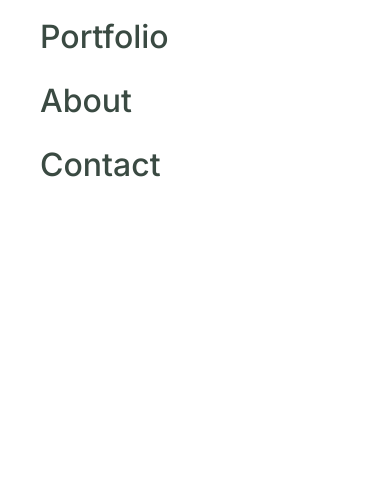
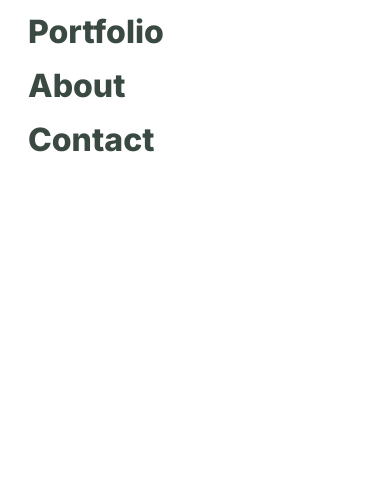
Before and after one commit to harshi0102/Portfolio-Microverse-project, a website: page index.html in a window 390 px wide. Both pictures are taken after a click on the element 359 px from the left and 35 px from the top of the page. Shown: the part 53-550 px from the top of the page. Drawn offline with Linux system fonts and the light colour scheme.

Commit message:
Updated in style.css

```diff
--- a/style.css
+++ b/style.css
@@ -309,16 +309,19 @@ h3 {
   text-align: left;
   display: flex;
 }
-
+#mylink{
+  padding-left: 0px;
+  margin-left: 28px;
+}
 #mobile-menu-container #mylink .mobileiconslinks .mobileicons {
   font-family: 'Inter', sans-serif;
   font-style: normal;
+  font-weight: 600;
   font-size: 32px;
-  line-height: 54px;
+  line-height: 44px;
   display: flex;
   align-items: center;
   color: #3a4a42;
-  font-weight: 500;
 }
 
 .see-project {
```
